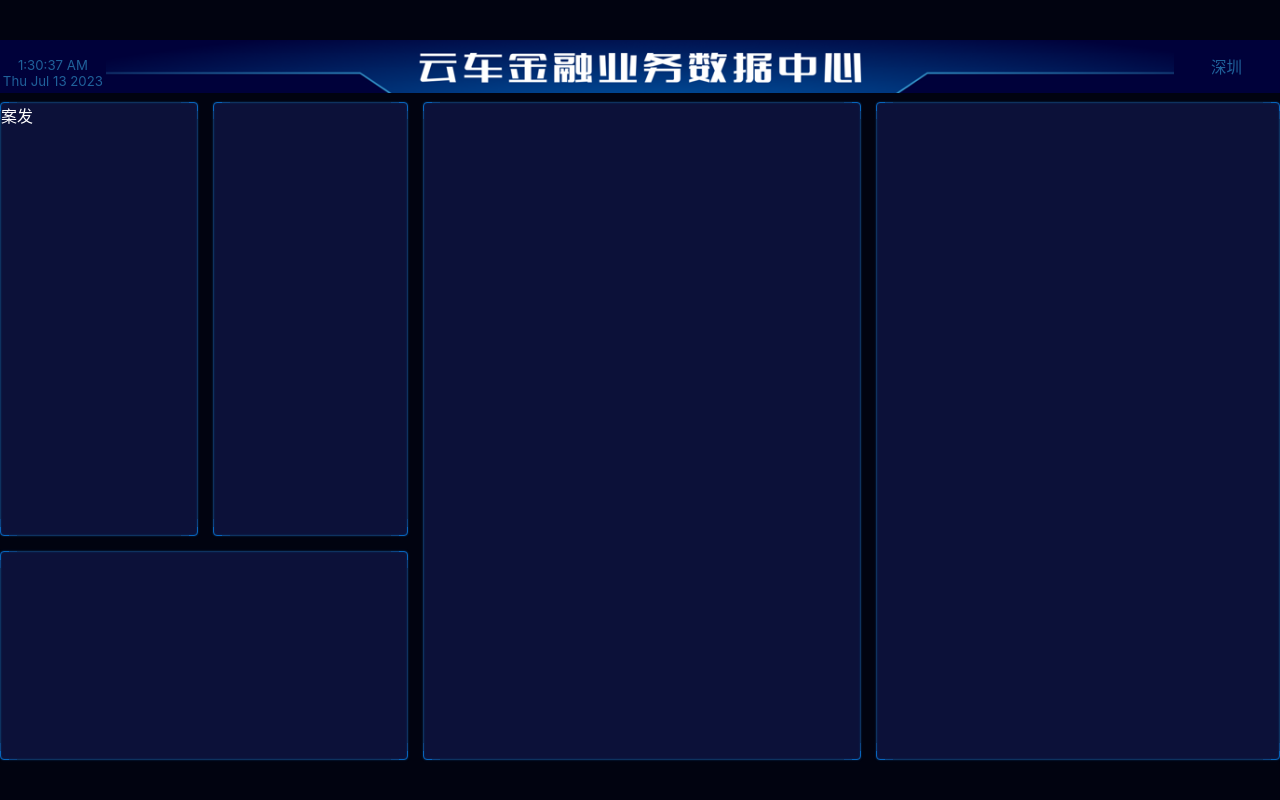
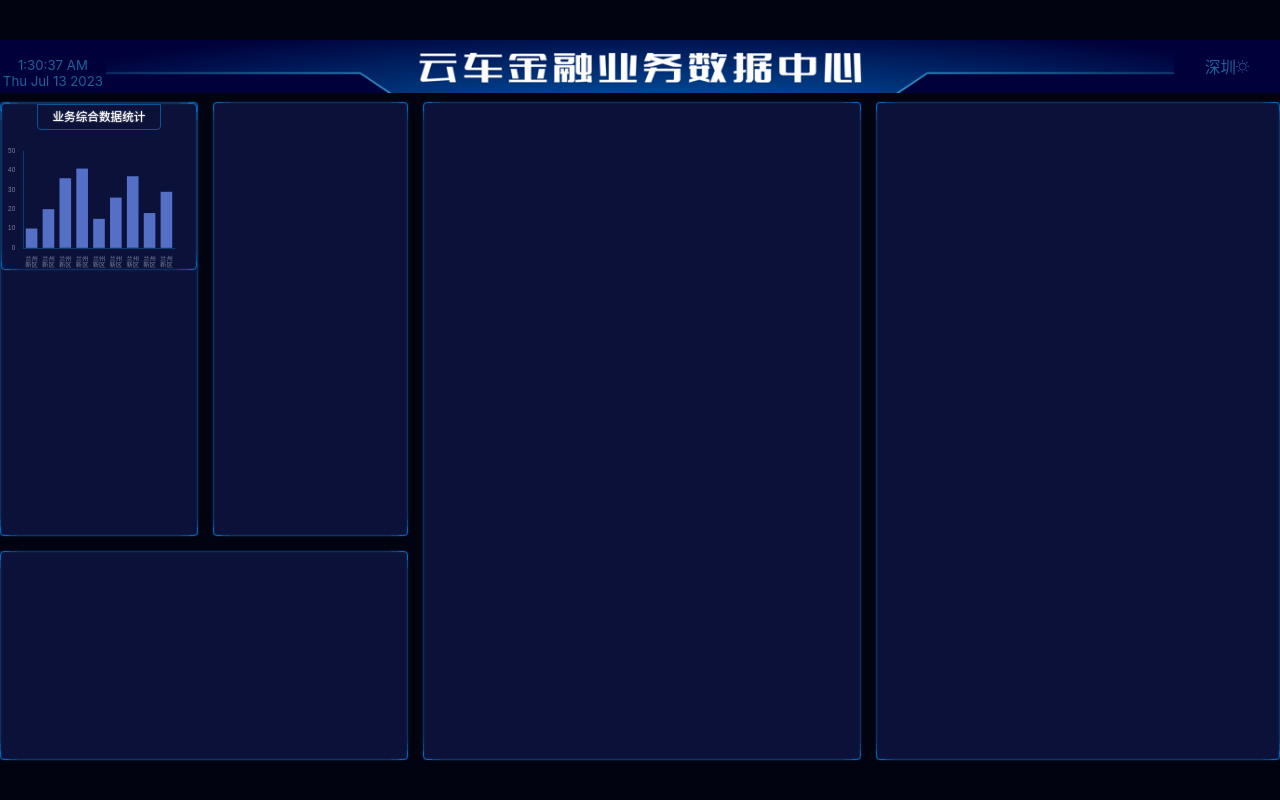
Before and after one commit to taytayAndrew/Large-screen-visualization, a React (Vite) app: page /#/ in a window 1280 px wide. Built offline with nearby package versions, Linux system fonts and the light colour scheme.

Commit message:
完成第一个柱形图

```diff
--- a/index.html
+++ b/index.html
@@ -9,7 +9,7 @@
   <script>
     const clientWidth = document.documentElement.clientWidth
     const clientHeight = document.documentElement.clientHeight
-    const PageWidth = clientHeight / clientWidth > 9/16 ?  clientWidth  : clientHeight * (16/9)
+    window.PageWidth = clientHeight / clientWidth > 9/16 ?  clientWidth  : clientHeight * (16/9)
     const PageHeight = PageWidth * (9/16)
     const string = `<style>html{
       font-size:${PageWidth / 100}px
--- a/src/main.tsx
+++ b/src/main.tsx
@@ -2,7 +2,7 @@
 import ReactDOM from 'react-dom';
 import './shared/style.scss';
 import App from './app';
-import './assets/iconfont/iconfont.css'
+import './assets/iconfont/iconfont.js'
 
 ReactDOM.render(
   <App/>,
--- a/src/pages/home.scss
+++ b/src/pages/home.scss
@@ -1,9 +1,7 @@
 @import "../shared/helper";
 .icon {
-  width: px(2);
-  height: px(2);
-  vertical-align: -0.15em;
-  fill: currentColor;
+  width: px(25);
+  height: px(25);
   overflow: hidden;
 }
 .home{
@@ -45,6 +43,9 @@
       font-size: px(25);
       justify-content: center;
       width: px(200);
+      >use{
+      color: #1f619a;
+      }
 
     }
    }
@@ -57,7 +58,10 @@
     "box3 box3 box4 box5" 363fr / 366fr 361fr 811fr 747fr;
     grid-column-gap: px(28);
     grid-row-gap: px(28);
-    >section {}
+    >section {
+
+
+    }
 
     .border{
         border: 1px solid #0764bc;
@@ -86,6 +90,28 @@
     }
     >.section1 {
         grid-area: box1;
+        >.infoTotal {
+          height: px(315);
+          display: flex;
+          flex-direction: column;
+          align-items: center;
+          flex-direction: column;
+          h2{
+            flex-shrink: 0;
+            border: 1px solid #0a5299;
+            border-bottom-left-radius: 4px;
+            border-bottom-right-radius: 4px;
+            font-size: px(22);
+            line-height: px(24);
+            padding: px(10) px(28);
+            text-shadow: 0 0 px(3) white;
+          }
+          >.chart {
+            flex: 1;
+            width: 100% ;
+            border: red ;
+          }
+        }
 
     }
     > .section2 {
--- a/src/pages/home.tsx
+++ b/src/pages/home.tsx
@@ -1,16 +1,70 @@
-import React, { useEffect } from 'react';
+import React, { useEffect, useRef } from 'react';
 import './home.scss';
 import imgBg from '../img/header.png'
-import '../assets/iconfont/iconfont.css'
+import '../assets/iconfont/iconfont.js'
+import * as echarts from 'echarts';
 
+const px = (n) => n/2420 * (window as any).PageWidth
 const updateDateTime = () => {
-  var now = new Date();
+  const now = new Date();
   document.getElementById('time').innerHTML = now.toLocaleTimeString();
   document.getElementById('date').innerHTML = now.toDateString()
 }
 export const Home = () => {
-  const a = useEffect(() =>
+  const divRef = useRef(null)
+
+ useEffect(() =>
   {
+    var myChart = echarts.init(divRef.current);
+    myChart.setOption({
+      textStyle: {
+        fontSize: px(100),
+        color: '#79839E'
+      },
+      title: {show: false},
+      legend: {show: false},
+      xAxis: {
+        data: ['兰州新区', '兰州新区', '兰州新区', '兰州新区', '兰州新区', '兰州新区', '兰州新区', '兰州新区', '兰州新区'],
+        axisTick: {show: false},
+        axisLine: {
+          lineStyle: {color: '#083B70'}
+        },
+        axisLabel: {
+          fontSize: px(12),
+          formatter(val) {
+            if (val.length > 2) {
+              const array = val.split('');
+              array.splice(2, 0, '\n');
+              return array.join('');
+
+              //从字符串变为数组 然后从数组变为字符串
+            } else {
+              return val;
+            }
+          }
+        },
+      },
+      grid: {
+        x: px(40),
+        y: px(40),
+        x2: px(40),
+        y2: px(40),
+      },
+      yAxis: {
+        splitLine: {show: false},
+        axisLine: {
+          show: true,
+          lineStyle: {color: '#083B70'}
+        },
+        axisLabel: {
+          fontSize: px(12)
+        }
+      },
+      series: [{
+        type: 'bar',
+        data: [10, 20, 36, 41, 15, 26, 37, 18, 29]
+      }]
+    });
     setInterval(updateDateTime, 1000);
   },[]);
   return (
@@ -31,8 +85,9 @@
       </header>
       <main>
         <section className="border section1">
-          <div className='governTotal'>
-            案发
+          <div className='border infoTotal'>
+            <h2>业务综合数据统计</h2>
+            <div ref={divRef} className='chart'></div>
           </div>
         </section>
         <section className="border section2"></section>
```
Also changed, not shown: src/assets/iconfont/iconfont.js.
